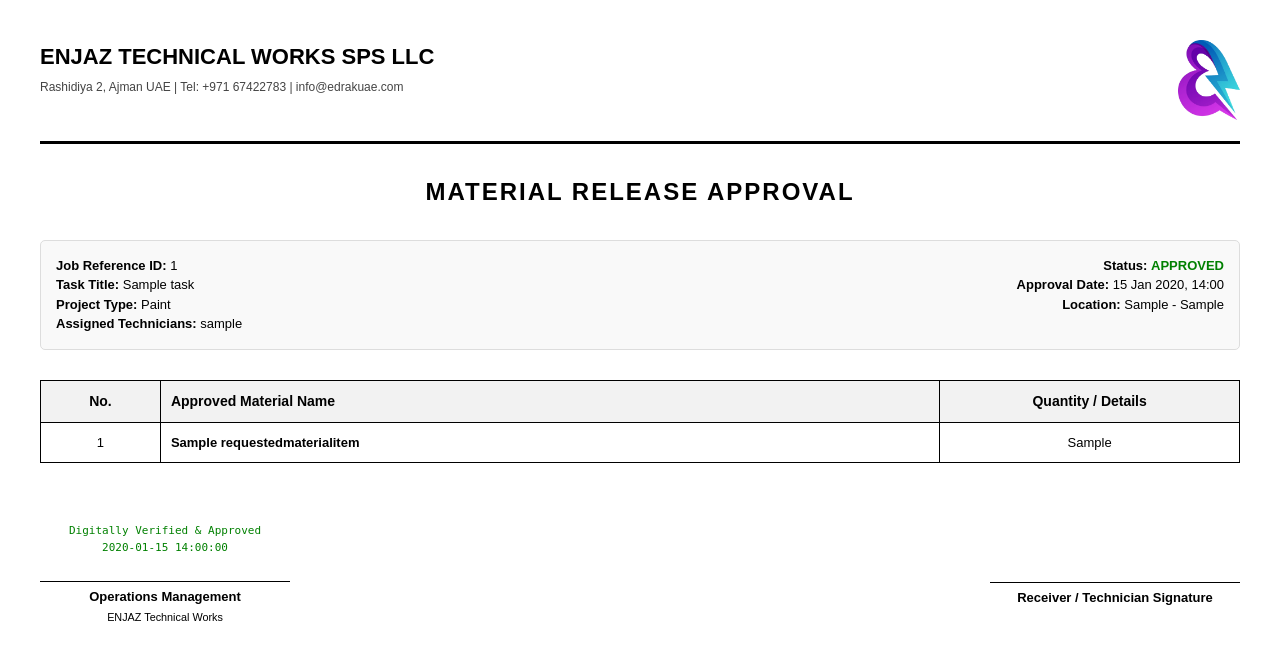
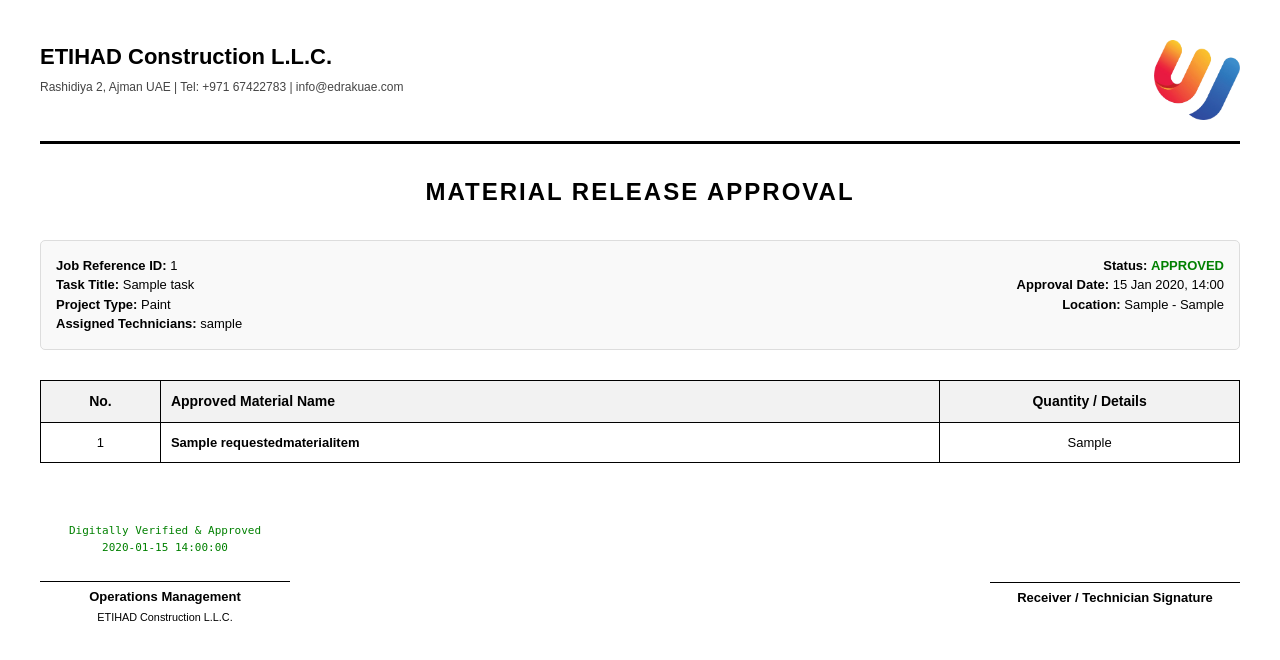
Before and after one commit to zubair-sowrab/maintenance_system, a Django app: page /materials/print-voucher/1/ in a window 1280 px wide. Shown: the top 660 px of the page. Run offline with Django 5.2, Linux system fonts and the light colour scheme; a user stored in the database is signed in; tables that the repository leaves empty hold one stand-in row (values such as "Sample post"); some libraries are stand-ins or nearby versions.

Commit message:
print layouts

```diff
--- a/tasks/templates/tasks/bulk_invoice_print.html
+++ b/tasks/templates/tasks/bulk_invoice_print.html
@@ -31,11 +31,11 @@
     <div class="invoice-page">
         <div class="header-container flex justify-start">
             <div class="header-text">
-                <h2>ENJAZ TECHNICAL WORKS SPS LLC</h2>
+                <h2>ETIHAD Construction L.L.C.</h2>
                 <p>Rashidiya 2, Ajman UAE | Tel: +971 67422783 | info@edrakuae.com</p>
             </div>
             <div class="logo-container">
-                <img src="{% static 'app/images/ENJAZ.png' %}" style="max-height:80px;" alt="Logo">
+                <img src="{% static 'app/images/logo_etihad.png' %}" style="max-height:80px;" alt="Logo">
             </div>
         </div>
 
@@ -111,7 +111,7 @@
         </div>
 
         <div class="footer-signature">
-            <span>______________________________<br>For ENJAZ TECHNICAL WORKS SPS LLC</span>
+            <span>______________________________<br>For ETIHAD Construction L.L.C.</span>
         </div>
     </div>
 
--- a/tasks/templates/tasks/bulk_overtime_print.html
+++ b/tasks/templates/tasks/bulk_overtime_print.html
@@ -30,11 +30,11 @@
     <div class="invoice-page">
         <div class="header-container flex justify-start">
             <div class="header-text">
-                <h2>ENJAZ TECHNICAL WORKS SPS LLC</h2>
+                <h2>ETIHAD Construction L.L.C.</h2>
                 <p>Rashidiya 2, Ajman UAE | Tel: +971 67422783 | info@edrakuae.com</p>
             </div>
             <div class="logo-container">
-                <img src="{% static 'app/images/ENJAZ.png' %}" style="max-height:80px;" alt="Logo">
+                <img src="{% static 'app/images/logo_etihad.png' %}" style="max-height:80px;" alt="Logo">
             </div>
         </div>
 
@@ -102,7 +102,7 @@
 
 
         <div class="footer-signature">
-            <span>______________________________<br>For ENJAZ TECHNICAL WORKS SPS LLC</span>
+            <span>______________________________<br>For ETIHAD Construction L.L.C.</span>
         </div>
     </div>
 
--- a/tasks/templates/tasks/print_material_approval.html
+++ b/tasks/templates/tasks/print_material_approval.html
@@ -35,11 +35,11 @@
 
     <div class="header-container">
         <div class="header-text">
-            <h2>ENJAZ TECHNICAL WORKS SPS LLC</h2>
+            <h2>ETIHAD Construction L.L.C.</h2>
             <p>Rashidiya 2, Ajman UAE | Tel: +971 67422783 | info@edrakuae.com</p>
         </div>
         <div class="logo-container">
-            <img src="{% static 'app/images/ENJAZ.png' %}" style="max-height:80px;">
+            <img src="{% static 'app/images/logo_etihad.png' %}" style="max-height:80px;">
         </div>
     </div>
 
@@ -88,7 +88,7 @@
                 Digitally Verified & Approved<br>
                 {{ req.approved_at|date:"Y-m-d H:i:s" }}
             </div>
-            <div class="signature-line">Operations Management<br><small style="font-weight: normal;">ENJAZ Technical Works</small></div>
+            <div class="signature-line">Operations Management<br><small style="font-weight: normal;">ETIHAD Construction L.L.C.</small></div>
         </div>
 
         <div class="signature-box">
--- a/tasks/templates/tasks/task_detail.html
+++ b/tasks/templates/tasks/task_detail.html
@@ -1163,11 +1163,11 @@ const itemsHTML = `
         <body>
             <div class="header-container flex justify-start">
                 <div class="header-text">
-                    <h2>ENJAZ TECHNICAL WORKS SPS LLC</h2>
+                    <h2>ETIHAD Construction L.L.C.</h2>
                     <p>Rashidiya 2, Ajman UAE | Tel: +971 67422783 | info@edrakuae.com</p>
                 </div>
                 <div class="logo-container">
-                    <img src="{% static 'app/images/ENJAZ.png' %}" class="img-fluid" style="max-height:80px;">
+                    <img src="{% static 'app/images/logo_etihad.png' %}" class="img-fluid" style="max-height:80px;">
                 </div>
             </div>
 
@@ -1209,7 +1209,7 @@ const itemsHTML = `
             </div>
 
             <div class="footer-signature">
-                <span>______________________________<br>For ENJAZ TECHNICAL WORKS SPS LLC</span>
+                <span>______________________________<br>For ETIHAD Construction L.L.C.</span>
             </div>
         </body>
         </html>
```
